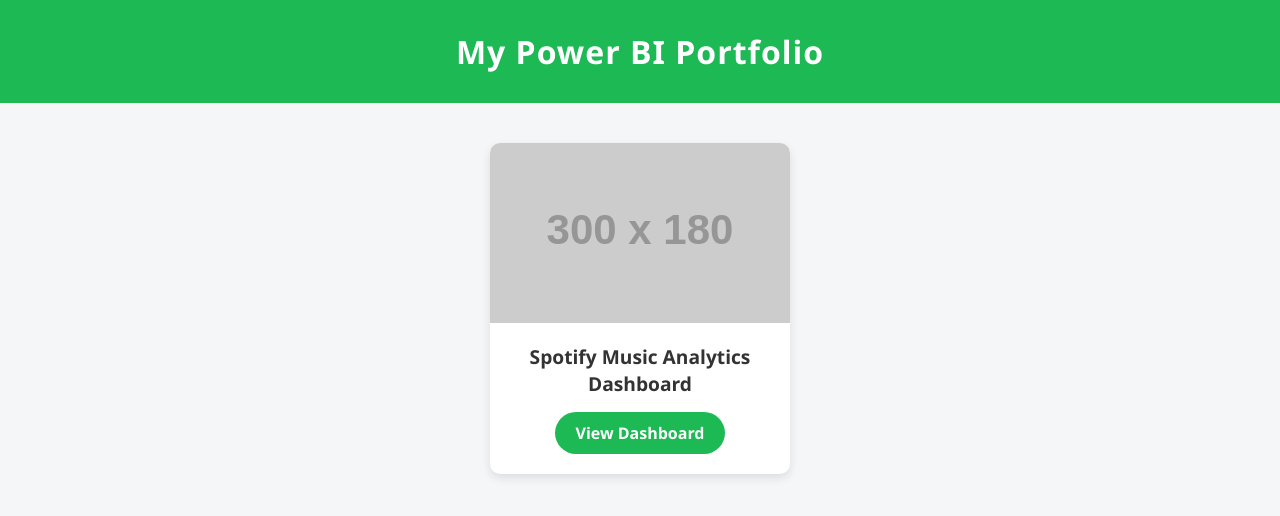
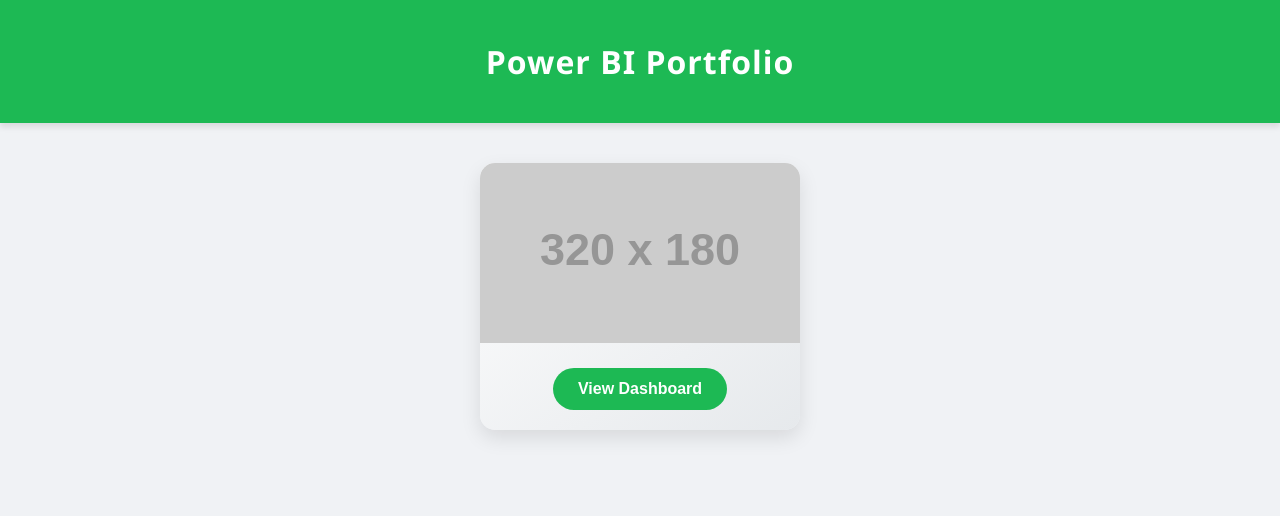
Before and after one commit to KongaraLikhith/my-dashboard-portfolio, a plain HTML site: page index.html in a window 1280 px wide. Drawn offline with Linux system fonts and the light colour scheme; placeholder pictures from the web are drawn by us.

Commit message:
Updated index.html v1

```diff
--- a/index.html
+++ b/index.html
@@ -3,22 +3,23 @@
 <head>
 <meta charset="UTF-8">
 <meta name="viewport" content="width=device-width, initial-scale=1.0">
-<title>My Power BI Portfolio</title>
+<title>Power BI Portfolio</title>
 <style>
   body {
     font-family: 'Segoe UI', Tahoma, Geneva, Verdana, sans-serif;
-    background: #f4f6f8;
+    background: #f0f2f5;
     margin: 0;
     padding: 0;
   }
   header {
     background-color: #1DB954;
     color: white;
-    padding: 30px 0;
     text-align: center;
+    padding: 40px 20px;
     font-size: 2rem;
     font-weight: bold;
     letter-spacing: 1px;
+    box-shadow: 0 4px 6px rgba(0,0,0,0.1);
   }
   main {
     display: flex;
@@ -28,56 +29,51 @@
     gap: 30px;
   }
   .card {
-    background: white;
-    border-radius: 10px;
-    width: 300px;
-    box-shadow: 0 4px 10px rgba(0,0,0,0.1);
+    background: linear-gradient(145deg, #ffffff, #e6e9ec);
+    border-radius: 15px;
+    width: 320px;
+    box-shadow: 0 8px 20px rgba(0,0,0,0.1);
     text-align: center;
-    transition: transform 0.2s, box-shadow 0.2s;
+    transition: transform 0.3s, box-shadow 0.3s;
+    overflow: hidden;
   }
   .card:hover {
-    transform: translateY(-5px);
-    box-shadow: 0 10px 20px rgba(0,0,0,0.2);
+    transform: translateY(-8px);
+    box-shadow: 0 12px 24px rgba(0,0,0,0.2);
   }
   .card img {
     width: 100%;
     height: 180px;
     object-fit: cover;
-    border-top-left-radius: 10px;
-    border-top-right-radius: 10px;
   }
-  .card h2 {
-    font-size: 1.2rem;
-    margin: 15px 0;
-    color: #333;
+  .card button {
+    margin: 20px 0;
+    padding: 12px 25px;
+    border: none;
+    border-radius: 25px;
+    background-color: #1DB954;
+    color: white;
+    font-weight: bold;
+    font-size: 1rem;
+    cursor: pointer;
+    transition: background 0.3s;
   }
-  .card a {
-    display: inline-block;
-    margin-bottom: 20px;
-    text-decoration: none;
-    color: white;
-    background-color: #1DB954;
-    padding: 10px 20px;
-    border-radius: 25px;
-    font-weight: bold;
-  }
-  .card a:hover {
+  .card button:hover {
     background-color: #17a144;
   }
 </style>
 </head>
 <body>
 
-<header>My Power BI Portfolio</header>
+<header>Power BI Portfolio</header>
 
 <main>
   <div class="card">
-    <img src="https://via.placeholder.com/300x180.png?text=Spotify+Dashboard" alt="Spotify Music Analytics Dashboard">
-    <h2>Spotify Music Analytics Dashboard</h2>
-    <a href="Spotify Music Analytics Dashboard.pdf" target="_blank">View Dashboard</a>
+    <img src="https://via.placeholder.com/320x180.png?text=Spotify+Dashboard" alt="Spotify Dashboard Thumbnail">
+    <button onclick="window.open('Spotify Music Analytics Dashboard.pdf', '_blank')">View Dashboard</button>
   </div>
 
-  <!-- Add more cards here for additional dashboards -->
+  <!-- Add more cards here -->
 </main>
 
 </body>
```
